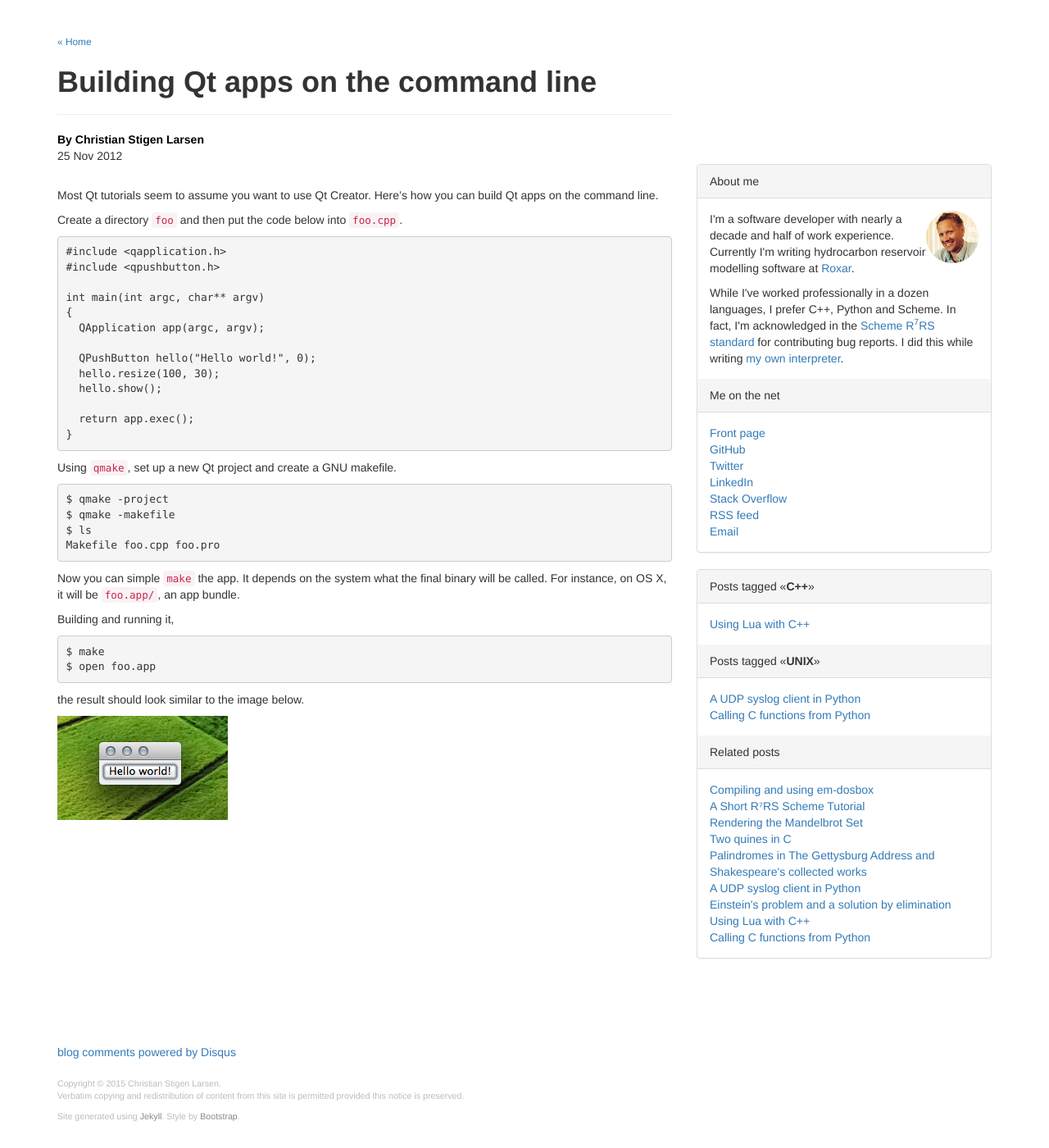
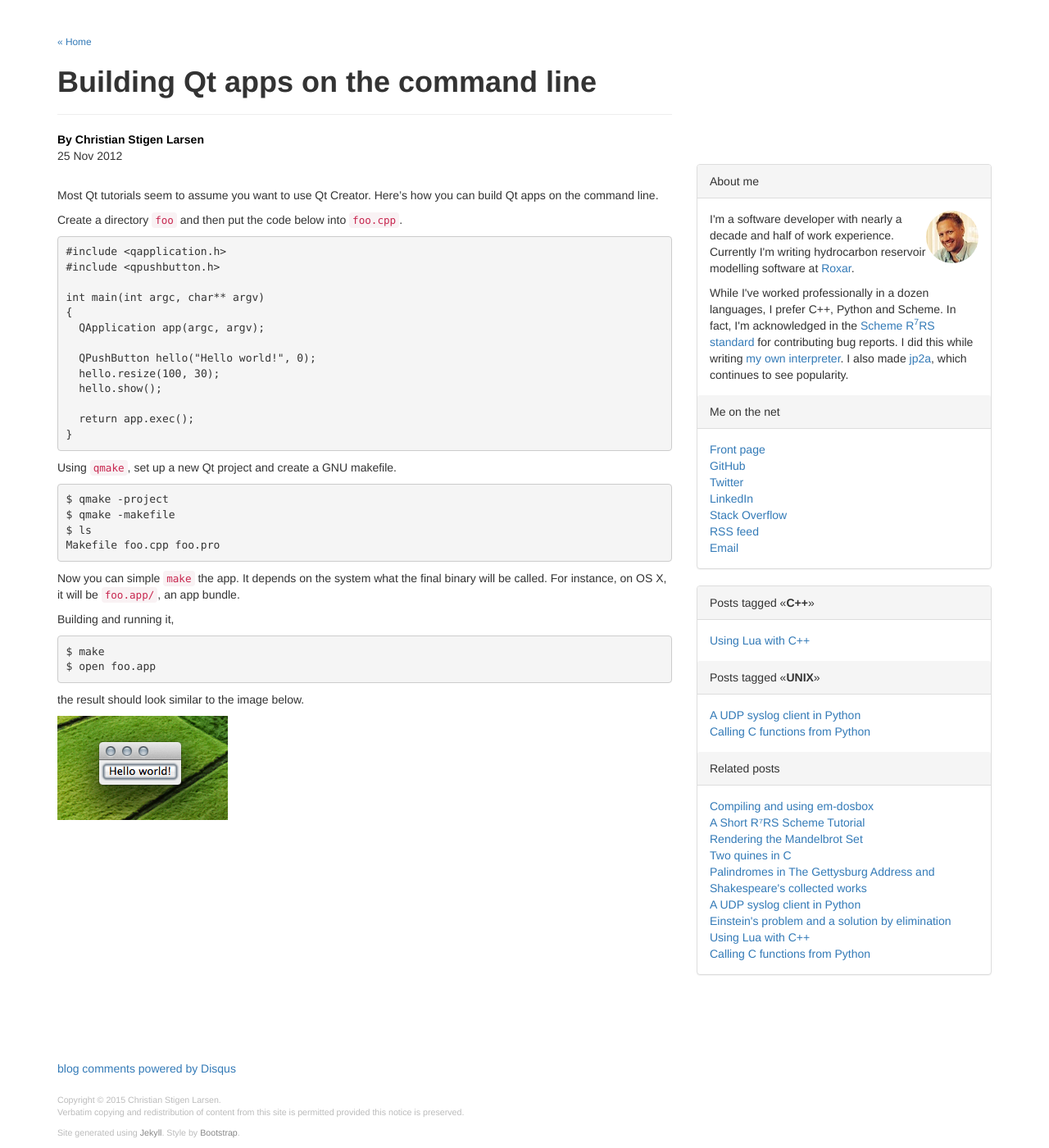
Before and after one commit to cslarsen/csl.name, a Jekyll site: the page built from _posts/2012-11-25-qt-gcc.markdown, in a window 1280 px wide. Shown: the whole page at 82% size. Built offline with Jekyll 4.4.1, drawn with Linux system fonts in a browser that asks for light colours; Markdown is read by kramdown in place of the engine named in the settings; comment, search, counter and statistics services are not loaded.

Commit message:
Adds jp2a mention

```diff
--- a/_layouts/post.html
+++ b/_layouts/post.html
@@ -56,6 +56,8 @@ layout: default
              R<sup>7</sup>RS standard</a> for contributing bug reports.
            I did this while writing <a
              href="https://github.com/cslarsen/mickey-scheme">my own interpreter</a>.
+           I also made <a href="/jpa">jp2a</a>, which continues to see
+           popularity.
         </div>
         <div class="panel-heading">Me on the net</div>
         <div class="panel-body">
```
